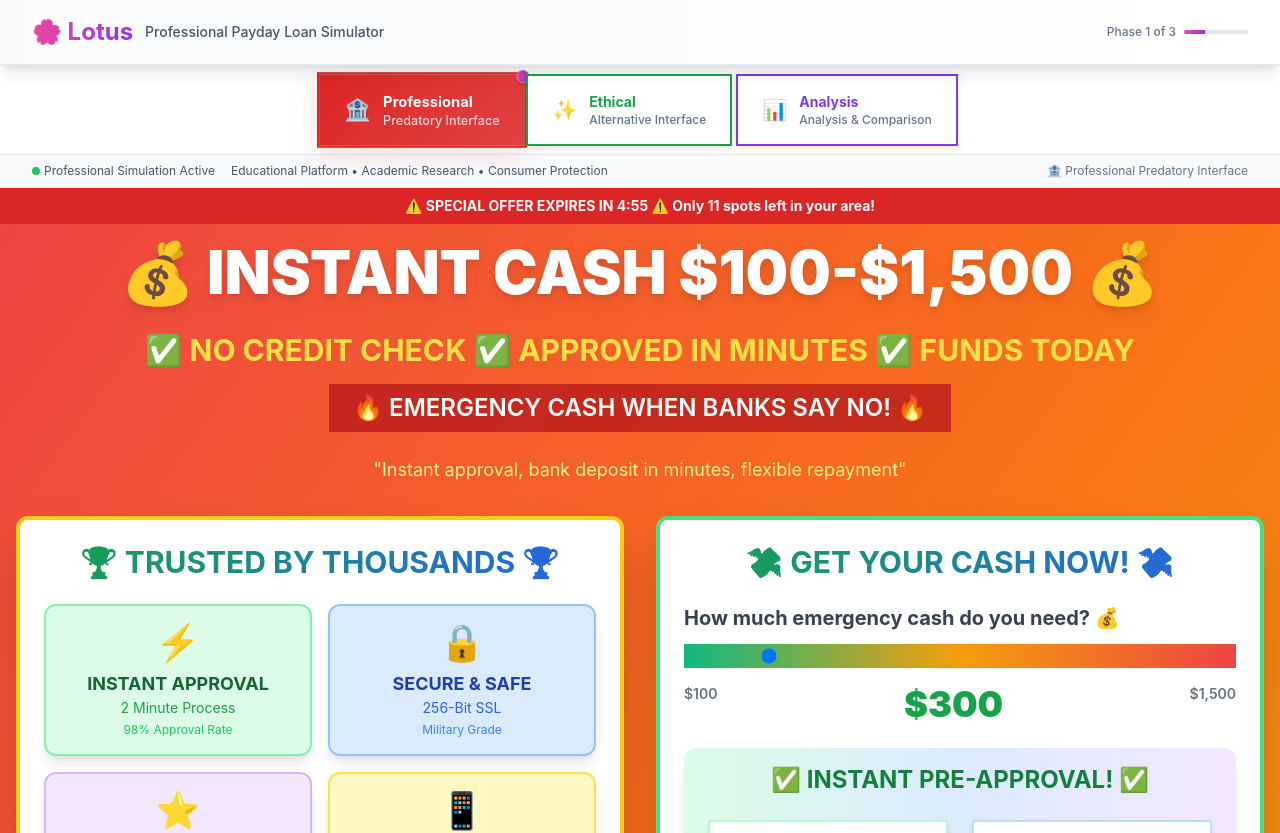
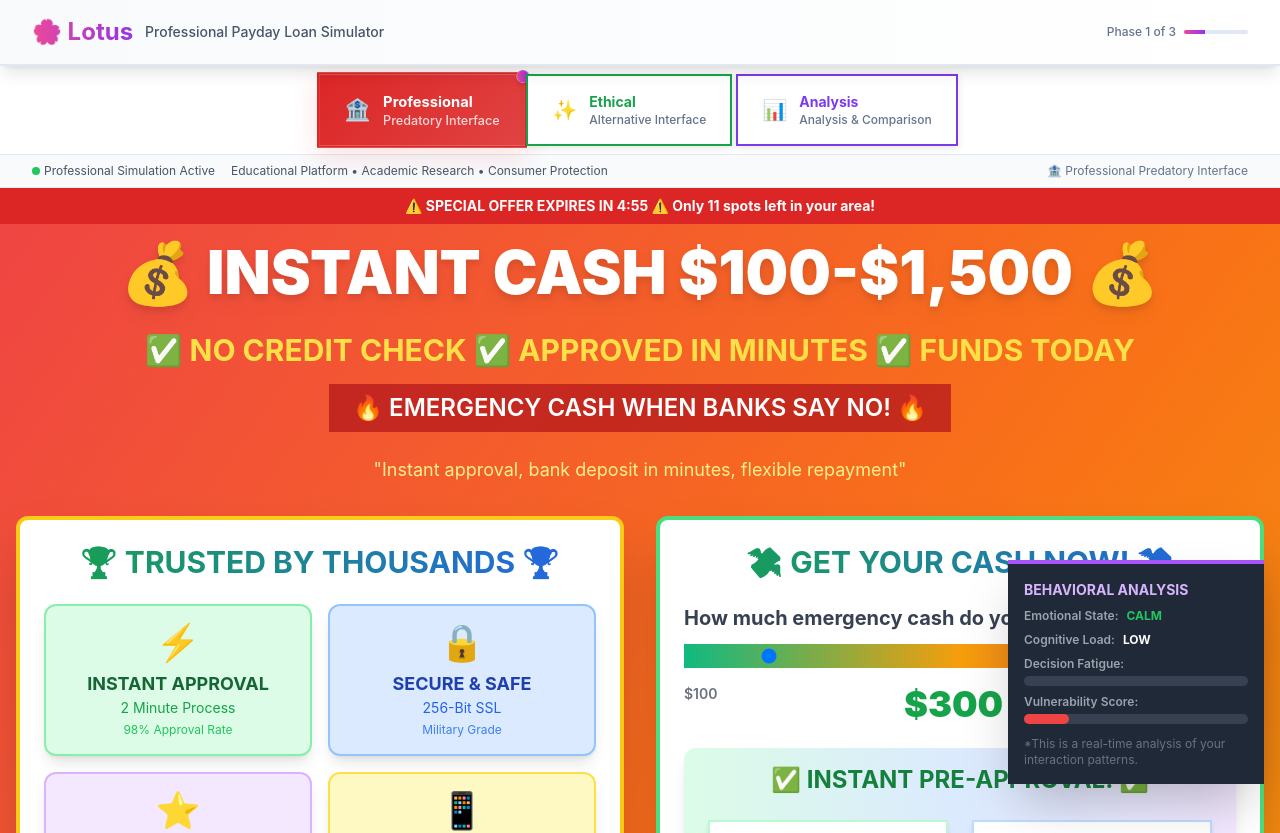
Before and after one commit to Millerd8436/Lotus, a Next.js app: page / in a window 1280 px wide. Shown: the top 833 px of the page. Built offline with nearby package versions, Linux system fonts and the light colour scheme.

Commit message:
feat: implement real-time Behavioral Psychology Engine and UI monitor

```diff
--- a/components/Phase1ExploitativeWebsite.tsx
+++ b/components/Phase1ExploitativeWebsite.tsx
@@ -1,12 +1,18 @@
 "use client";
 
+import {
+  BehavioralEvent,
+  BehavioralProfile,
+  BehavioralPsychologyEngine,
+} from "@/lib/core/behavioral-engine";
 import {
   StateRegulation,
   getRegulationForState,
 } from "@/lib/state-regulations";
-import React, { useEffect, useState } from "react";
+import React, { useEffect, useMemo, useState } from "react";
 import ElectronicSignatureSimulator from "./ElectronicSignatureSimulator";
 import IncomeVerificationSimulator from "./IncomeVerificationSimulator";
+import RealtimeAnalysisMonitor from "./predatory/RealtimeAnalysisMonitor";
 
 /**
  * Phase 1: Exploitative Payday Loan Website
@@ -194,6 +200,25 @@ const Phase1ExploitativeWebsite: React.FC = () => {
   const [achAttempts, setAchAttempts] = useState(0); // Added for rollover trap
   const [totalBankFees, setTotalBankFees] = useState(0); // Added for rollover trap
   const [platformTip, setPlatformTip] = useState(15.0); // Pre-filled deceptive tip
+
+  // Behavioral Engine Integration
+  const engine = useMemo(() => new BehavioralPsychologyEngine(), []);
+  const [behavioralProfile, setBehavioralProfile] = useState<BehavioralProfile>(
+    engine.getProfile()
+  );
+
+  const handleUserInteraction = (
+    eventType: BehavioralEvent["eventType"],
+    elementId: string
+  ) => {
+    const event: BehavioralEvent = {
+      eventType,
+      elementId,
+      timestamp: Date.now(),
+    };
+    const newProfile = engine.processEvent(event);
+    setBehavioralProfile(newProfile);
+  };
 
   useEffect(() => {
     const regulation = getRegulationForState(formData.state);
@@ -2184,33 +2209,48 @@ const Phase1ExploitativeWebsite: React.FC = () => {
     setLoanTerms(calculateLoanTerms(formData.loanAmount, currentStep));
   }, [formData.loanAmount, currentStep, formData.loanInsurance]);
 
-  switch (currentStep) {
-    case "homepage":
-      return renderHomepage();
-    case "basic_info":
-      return renderBasicInfo();
-    case "financial_info":
-      return renderFinancialInfo();
-    case "income_verification":
-      return renderIncomeVerification();
-    case "verification":
-      return renderVerification();
-    case "addons":
-      return renderAddons();
-    case "final_terms":
-      return renderFinalTerms();
-    case "esignature":
-      return (
-        <ElectronicSignatureSimulator
-          loanTerms={loanTerms || undefined}
-          onSignatureComplete={() => nextStep()}
-        />
-      );
-    case "rollover_trap":
-      return renderRolloverTrap();
-    default:
-      return renderHomepage();
-  }
+  const CurrentStepComponent = {
+    homepage: renderHomepage(),
+    basic_info: renderBasicInfo(),
+    financial_info: renderFinancialInfo(),
+    income_verification: renderIncomeVerification(),
+    verification: renderVerification(),
+    addons: renderAddons(),
+    final_terms: renderFinalTerms(),
+    esignature: loanTerms ? (
+      <ElectronicSignatureSimulator
+        loanTerms={loanTerms}
+        onSignatureComplete={() => nextStep()}
+      />
+    ) : null,
+    rollover_trap: renderRolloverTrap(),
+  }[currentStep];
+
+  return (
+    <div
+      onClick={(e) =>
+        handleUserInteraction(
+          "click",
+          (e.target as HTMLElement).id || "unknown"
+        )
+      }
+      onMouseMoveCapture={(e) => {
+        if (e.target instanceof HTMLElement && e.target.id) {
+          handleUserInteraction("hover", e.target.id);
+        }
+      }}
+      onScrollCapture={() => handleUserInteraction("scroll", "window")}
+      onChangeCapture={(e) =>
+        handleUserInteraction(
+          "input_change",
+          (e.target as HTMLElement).id || "unknown"
+        )
+      }
+    >
+      <RealtimeAnalysisMonitor profile={behavioralProfile} />
+      {CurrentStepComponent}
+    </div>
+  );
 };
 
 export default Phase1ExploitativeWebsite;
--- /dev/null
+++ b/components/predatory/RealtimeAnalysisMonitor.tsx
@@ -0,0 +1,66 @@
+import { BehavioralProfile } from "@/lib/core/behavioral-engine";
+import React from "react";
+
+interface Props {
+  profile: BehavioralProfile;
+}
+
+const RealtimeAnalysisMonitor: React.FC<Props> = ({ profile }) => {
+  const getScoreColor = (score: number) => {
+    if (score > 75) return "text-red-500";
+    if (score > 50) return "text-yellow-500";
+    return "text-green-500";
+  };
+
+  return (
+    <div className="fixed bottom-4 right-4 bg-gray-800 text-white p-4 rounded-lg shadow-2xl w-64 border-t-4 border-purple-500 z-50">
+      <div className="flex justify-between items-center mb-2">
+        <h4 className="font-bold text-sm text-purple-300">
+          BEHAVIORAL ANALYSIS
+        </h4>
+        <div className="w-3 h-3 bg-red-500 rounded-full animate-ping"></div>
+      </div>
+      <div className="text-xs space-y-2">
+        <div>
+          <span className="font-semibold text-gray-400">Emotional State:</span>
+          <span
+            className={`ml-2 font-bold ${getScoreColor(profile.vulnerabilityScore)}`}
+          >
+            {profile.emotionalState.toUpperCase()}
+          </span>
+        </div>
+        <div>
+          <span className="font-semibold text-gray-400">Cognitive Load:</span>
+          <span className="ml-2 font-bold">
+            {profile.cognitiveLoad.toUpperCase()}
+          </span>
+        </div>
+        <div>
+          <span className="font-semibold text-gray-400">Decision Fatigue:</span>
+          <div className="w-full bg-gray-700 rounded-full h-2.5 mt-1">
+            <div
+              className="bg-yellow-500 h-2.5 rounded-full"
+              style={{ width: `${profile.decisionFatigue}%` }}
+            ></div>
+          </div>
+        </div>
+        <div>
+          <span className="font-semibold text-gray-400">
+            Vulnerability Score:
+          </span>
+          <div className="w-full bg-gray-700 rounded-full h-2.5 mt-1">
+            <div
+              className="bg-red-500 h-2.5 rounded-full"
+              style={{ width: `${profile.vulnerabilityScore}%` }}
+            ></div>
+          </div>
+        </div>
+      </div>
+      <p className="text-xs text-gray-500 mt-3">
+        *This is a real-time analysis of your interaction patterns.
+      </p>
+    </div>
+  );
+};
+
+export default RealtimeAnalysisMonitor;
--- /dev/null
+++ b/lib/core/behavioral-engine.ts
@@ -0,0 +1,97 @@
+export interface BehavioralEvent {
+  eventType: "click" | "hover" | "scroll" | "input_change";
+  elementId: string;
+  timestamp: number;
+  value?: string;
+  hesitation?: number; // Time in ms before action
+}
+
+export interface BehavioralProfile {
+  vulnerabilityScore: number; // 0-100
+  emotionalState: "calm" | "anxious" | "rushed" | "frustrated";
+  cognitiveLoad: "low" | "medium" | "high";
+  decisionFatigue: number; // 0-100
+}
+
+const initialState: BehavioralProfile = {
+  vulnerabilityScore: 20,
+  emotionalState: "calm",
+  cognitiveLoad: "low",
+  decisionFatigue: 0,
+};
+
+// Mock engine to simulate real-time behavioral analysis
+export class BehavioralPsychologyEngine {
+  private profile: BehavioralProfile;
+
+  constructor() {
+    this.profile = { ...initialState };
+  }
+
+  // Processes a user event and updates the profile
+  processEvent(event: BehavioralEvent): BehavioralProfile {
+    // Simulate complex analysis based on event type
+    switch (event.eventType) {
+      case "hover":
+        if (event.hesitation && event.hesitation > 1500) {
+          this.profile.cognitiveLoad = "medium";
+          this.profile.vulnerabilityScore = Math.min(
+            this.profile.vulnerabilityScore + 2,
+            90
+          );
+        }
+        break;
+      case "click":
+        if (event.elementId.includes("urgent")) {
+          this.profile.emotionalState = "rushed";
+          this.profile.vulnerabilityScore = Math.min(
+            this.profile.vulnerabilityScore + 5,
+            90
+          );
+          this.profile.decisionFatigue = Math.min(
+            this.profile.decisionFatigue + 3,
+            80
+          );
+        }
+        break;
+      case "input_change":
+        this.profile.decisionFatigue = Math.min(
+          this.profile.decisionFatigue + 1,
+          80
+        );
+        if (
+          event.elementId.includes("ssn") ||
+          event.elementId.includes("password")
+        ) {
+          this.profile.emotionalState = "anxious";
+          this.profile.cognitiveLoad = "high";
+        }
+        break;
+      case "scroll":
+        // Fast scrolling could indicate frustration or being rushed
+        this.profile.vulnerabilityScore = Math.min(
+          this.profile.vulnerabilityScore + 0.5,
+          90
+        );
+        break;
+    }
+
+    // Decay emotional state over time back to calm
+    if (Math.random() < 0.1) {
+      if (this.profile.emotionalState !== "calm") {
+        this.profile.emotionalState = "calm";
+      }
+    }
+
+    return this.getProfile();
+  }
+
+  getProfile(): BehavioralProfile {
+    // Return a copy to prevent external mutation
+    return { ...this.profile };
+  }
+
+  reset() {
+    this.profile = { ...initialState };
+  }
+}
```
